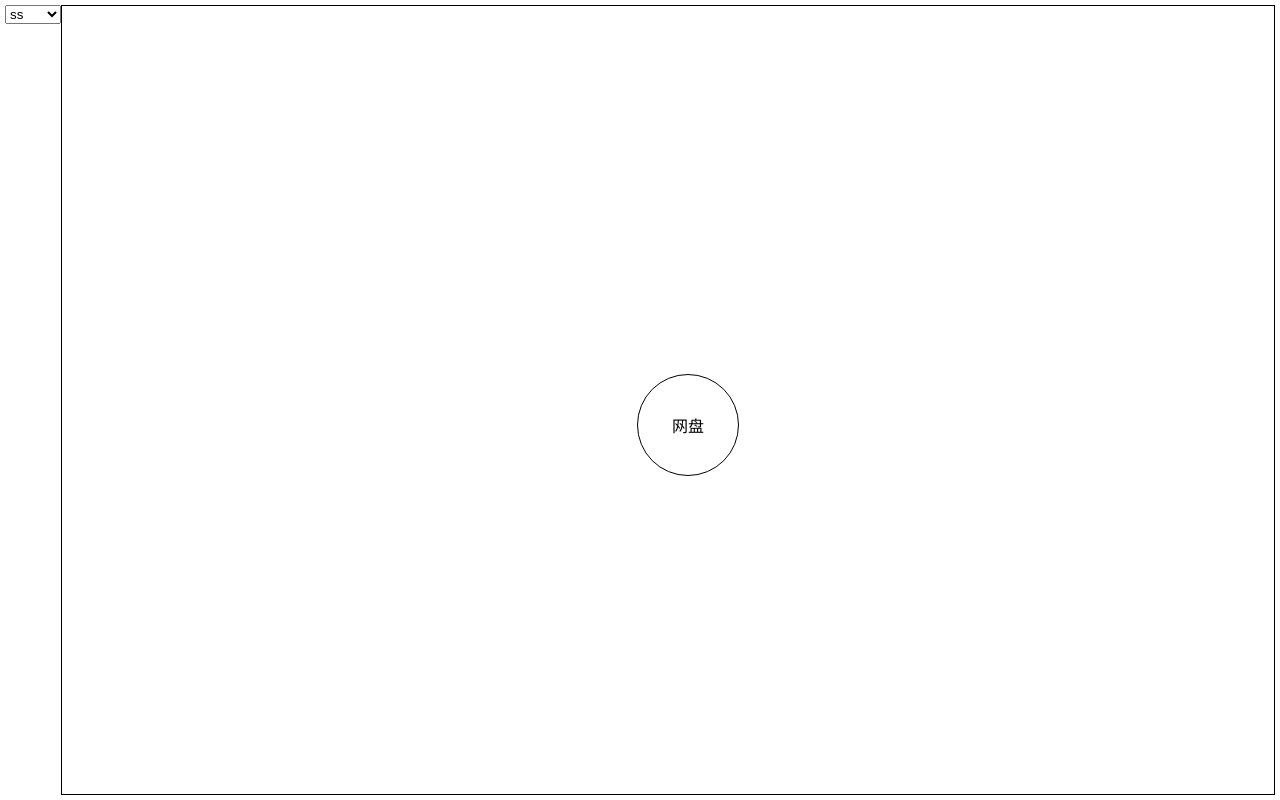
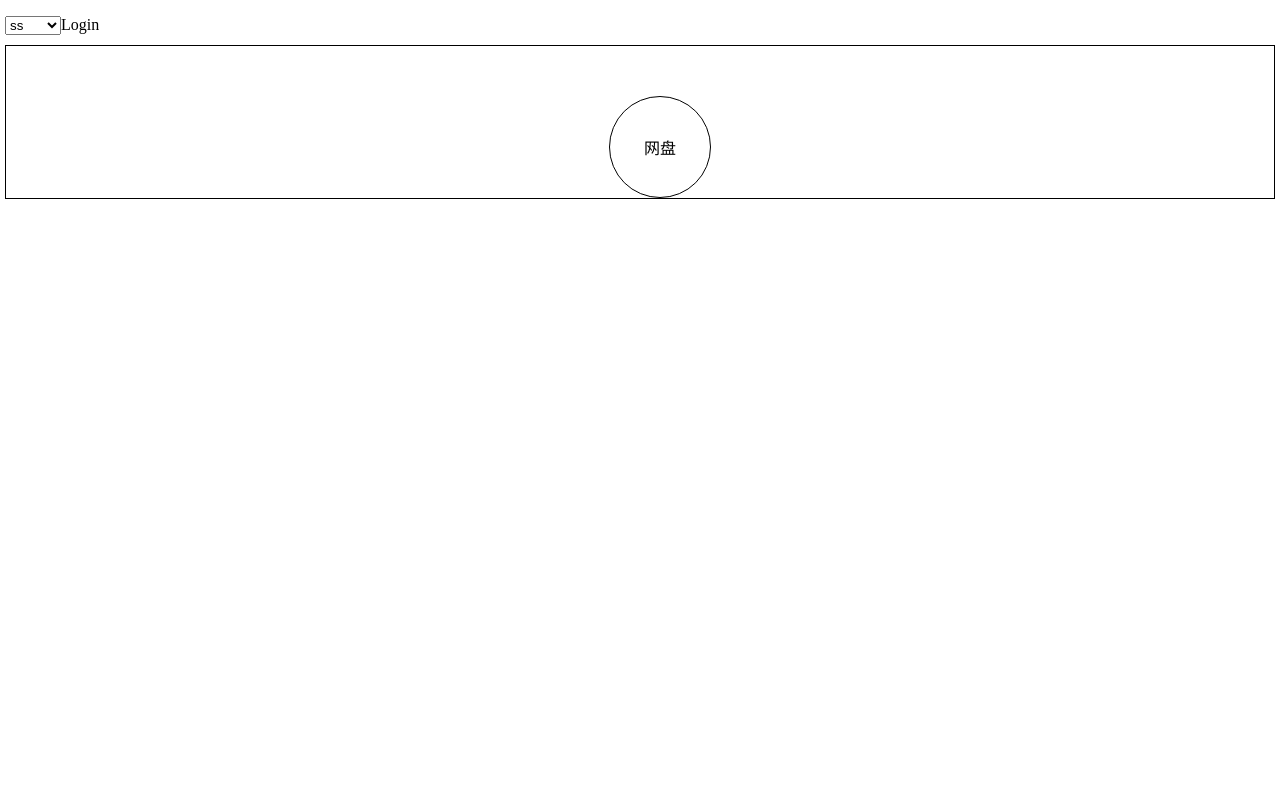
Before and after one commit to xiaobin3031/x-core-front, a React (Vite) app: page / in a window 1280 px wide. Built offline with nearby package versions, Linux system fonts and the light colour scheme.

Commit message:
添加登陆

```diff
--- a/src/index.css
+++ b/src/index.css
@@ -1,19 +1,35 @@
 body {
+    --main-head-height: 40px;
     display: block;
     margin: 5px;
+}
+
+.main-header {
+    height: var(--main-head-height);
+    width: 100%;
+
+    display: flex;
+    align-items: center;
 }
 
 .navs {
     height: 100%;
     overflow-y: scroll;
     display: flex;
+    align-items: center;
 
     &::-webkit-scrollbar {
         display: none;
     }
 
+}
+
+.main-container {
+    height: calc(100% - var(--main-head-height));
+
     & > .nav-container {
         flex-grow: 1;
+        height: 100%;
 
         & > ul {
             margin: 0;
--- a/src/main.jsx
+++ b/src/main.jsx
@@ -1,10 +1,12 @@
-import {StrictMode, useState} from 'react'
+import {StrictMode, useState, useRef} from 'react'
 import {createRoot} from 'react-dom/client'
 import './index.css'
 import Note from "./page/note/Note.jsx";
 import BrandAuto from './page/brand_auto/BrandAuto.jsx'
 import Sql from "./page/sql/Sql.jsx";
 import Ftp from "./page/ftp/Ftp.jsx";
+import user from "./page/util/user.js"
+import ajax from "./page/util/ajax.js";
 
 const modes = [
   {
@@ -47,6 +49,11 @@ function Navs() {
 
   const [navItem, setNavItem] = useState(null)
   const [mode, setMode] = useState(null);
+  const [showLoginModal, setShowLoginModal] = useState(false)
+
+  const agreeAutoRegister = useRef(null);
+  const usernameInput = useRef(null)
+  const passwordInput = useRef(null);
 
   function clickNav(nav) {
     setNavItem(nav.component)
@@ -58,13 +65,24 @@ function Navs() {
     setNavItem(navList.find(a => a.modeId === modeId)?.component)
   }
 
+  const login = () => {
+    const data = {
+      username: usernameInput.current.value,
+      password: passwordInput.current.value,
+      agree: agreeAutoRegister.current.value
+    }
+    ajax.post('/user/login', data).then(res => {
+      user.save(res.data)
+    })
+  }
+
+  const userInfo = user.get()
+
   return (
-    <>
-      {
-        !navItem &&
+    <div>
+      <header className="main-header">
         <div className='navs'>
           <div className='nav-mode'>
-              {/*  导航  */}
             <select onChange={changeMode}>
               {
                 modes.map(mode => {
@@ -73,6 +91,23 @@ function Navs() {
               }
             </select>
           </div>
+        </div>
+        <div className='user-info'>
+          {
+            !!userInfo && <div className='user-info-item'>
+              <span>{userInfo.name}</span>
+            </div>
+          }
+          {
+            !userInfo && <div className='user-info-item'>
+              <a onClick={() => setShowLoginModal(true)}>Login</a>
+            </div>
+          }
+        </div>
+      </header>
+      <div className="main-container">
+        {
+          !navItem &&
             <div className='nav-container'>
               <ul>
                 {
@@ -82,12 +117,31 @@ function Navs() {
                 }
               </ul>
             </div>
-          </div>
         }
         {
           !!navItem && <div className='container'>{navItem}</div>
         }
-    </>
+      </div>
+      {
+        !!showLoginModal &&
+          <div className="login-modal">
+            <div className="login-username">
+              <input type="text" name="username" ref={usernameInput}/>
+            </div>
+            <div className="login-password">
+              <input type="password" name="password" ref={passwordInput}/>
+            </div>
+            <div className="login-btns">
+              <div><input type="checkbox" ref={agreeAutoRegister} />Auto Register</div>
+              <div>
+                <button type="button" onClick={login}>Login</button>
+                <button type="button">Close</button>
+              </div>
+            </div>
+          </div>
+      }
+
+    </div>
   )
 }
 
--- a/src/page/util/ajax.js
+++ b/src/page/util/ajax.js
@@ -1,3 +1,4 @@
+import user from "./user.js";
 const defaultAjax6Option = {
   type: 'POST',
   // contentType: 'application/x-www-form-urlencoded;charset=utf-8'
@@ -51,11 +52,18 @@ function uploadFile(path, file, progressCb, data = {}, options = {}) {
 
 function ajax6(path, data = {}, options = {}) {
   return new Promise((resolve, reject) => {
+    const userInfo =user.get()
+    if(!userInfo) {
+      console.log('not login')
+      reject()
+      return
+    }
     options = {...defaultAjax6Option, ...options}
     const xhr = new XMLHttpRequest();
     if (!options.type) {
       options.type = 'post';
     }
+    xhr.setRequestHeader("Authorization", `Bearer ${userInfo.token}`);
     let url = `${baseUrl}${path}`;
     if (options.type.toLowerCase() === 'get') {
       const query = formatParams(data);
--- /dev/null
+++ b/src/page/util/user.js
@@ -0,0 +1,9 @@
+let user;
+export default {
+  save: (userInfo) => {
+    user = userInfo;
+  },
+  get: () => {
+    return user;
+  }
+}
```
Lines whose indentation alone changed are shown as unchanged.
